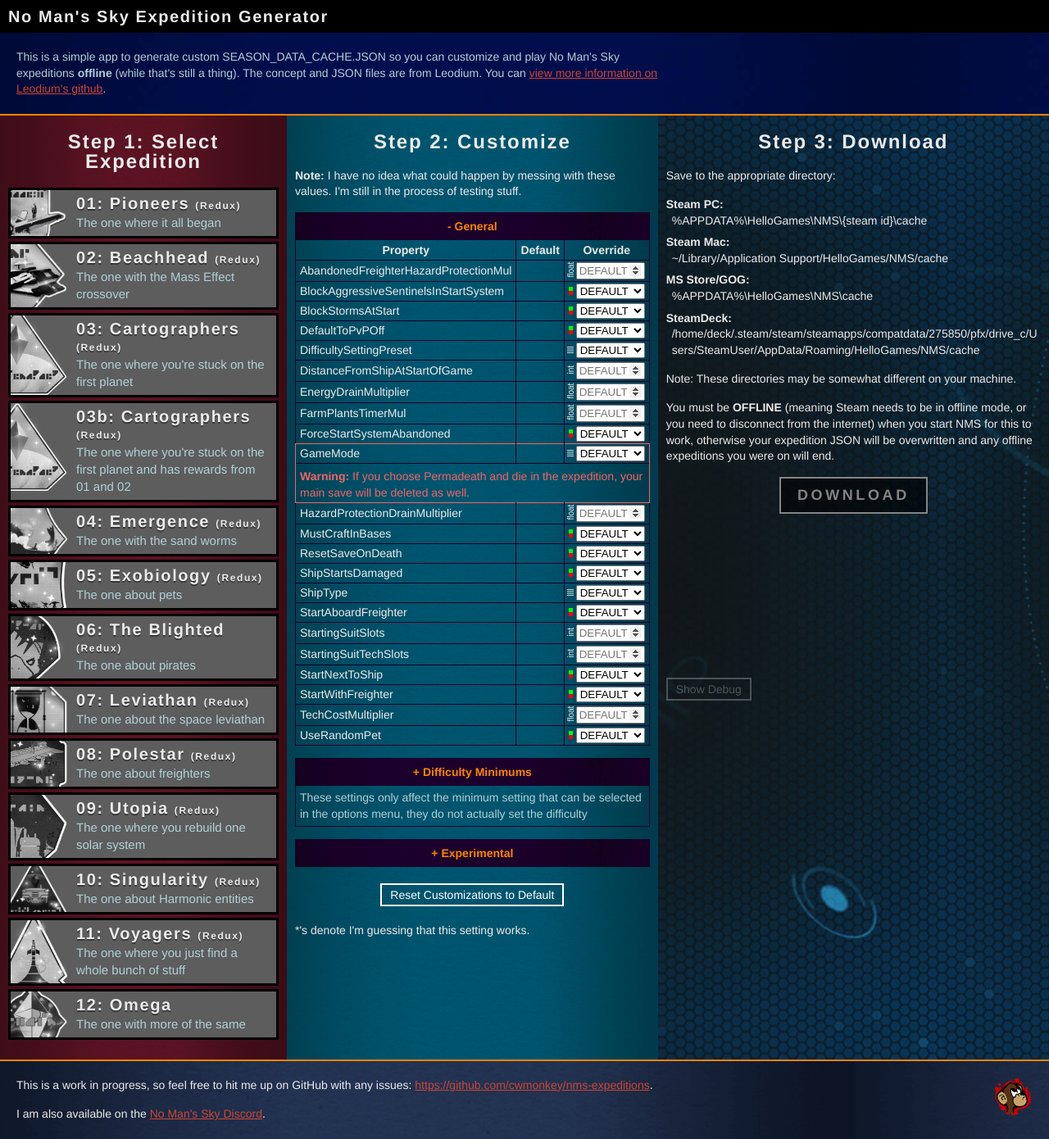
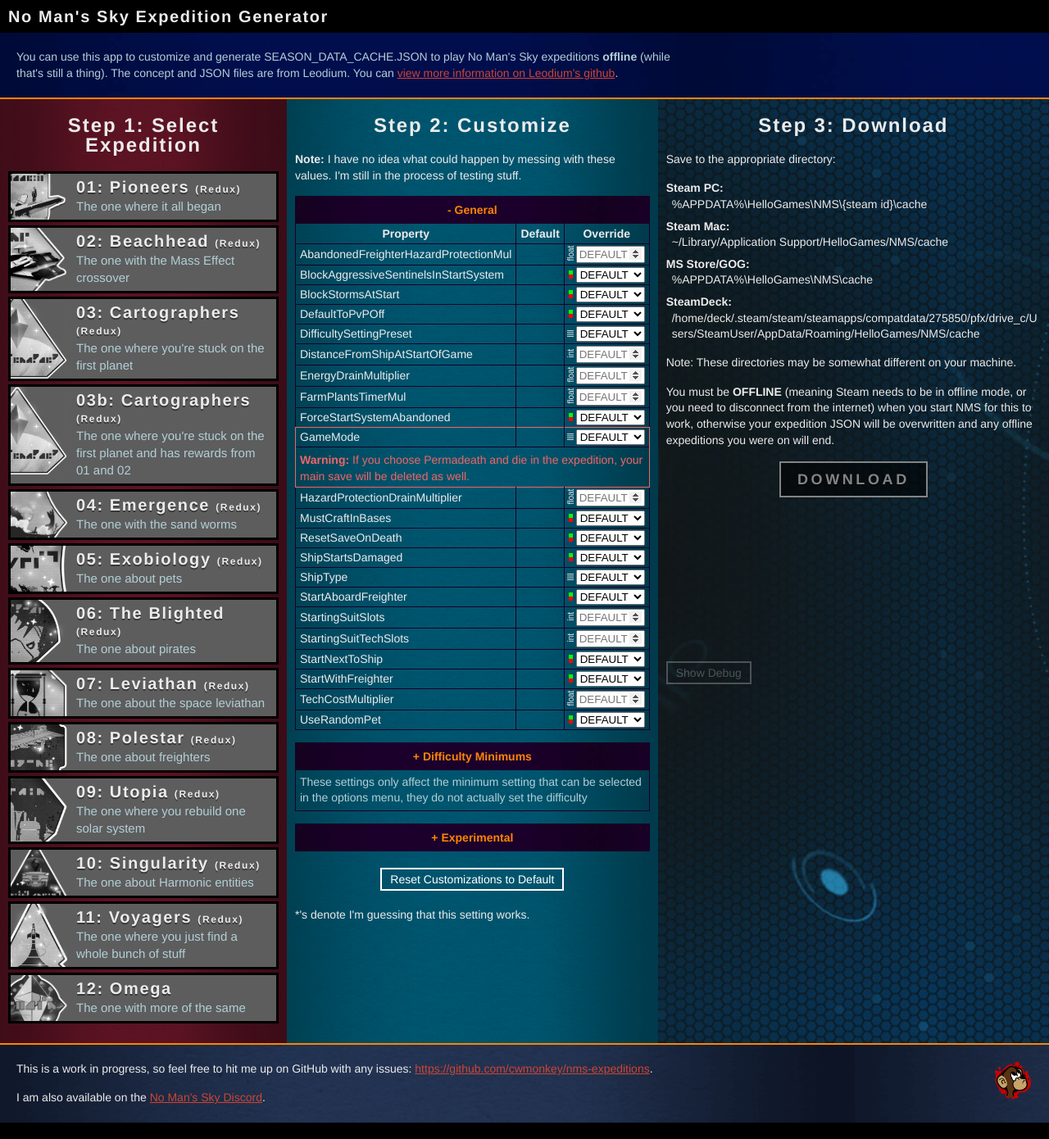
Before and after one commit to cwmonkey/nms-expeditions, a Jekyll site: the page built from index.html, in a window 1280 px wide. Shown: the whole page at 82% size. Built offline with Jekyll 4.4.1, drawn with Linux system fonts in a browser that asks for light colours; some web fonts are replaced.

Commit message:
Adding query string for css file so it updates correctly when pushed (hopefully)
Also another intro copy tweak.

```diff
--- a/Gemfile
+++ b/Gemfile
@@ -33,3 +33,4 @@
 gem "http_parser.rb", "~> 0.6.0", :platforms => [:jruby]
 
 gem "webrick", "~> 1.7"
+gem "jekyll-environment-variables"
--- a/index.html
+++ b/index.html
@@ -11,7 +11,7 @@
 
   <meta name="viewport" content="width=device-width, initial-scale=1">
 
-  <link rel="stylesheet" href="css/global.css">
+  <link rel="stylesheet" href="css/global.css?{{ site.env.BUILD_ID }}">
   <script src="js/libs/jquery/3.7.1/jquery.min.js"></script>
 </head>
 <body data-touched="false">
@@ -24,7 +24,7 @@
   <section class="intro"><div class="content cms">
     <h2 class="visibly-hidden">Introduction</h2>
     <p>
-      This is a simple app to generate custom SEASON_DATA_CACHE.JSON so you can customize and play No Man's Sky expeditions <strong>offline</strong> (while that's still a thing). The concept and JSON files are from Leodium. You can <a href="https://github.com/leodium/leodium-ReLive-NoMansSky-Expeditions-Offline" target="_blank">view more information on Leodium's github</a>.
+      You can use this app to customize and generate SEASON_DATA_CACHE.JSON to play No Man's Sky expeditions <strong>offline</strong> (while that's still a thing). The concept and JSON files are from Leodium. You can <a href="https://github.com/leodium/leodium-ReLive-NoMansSky-Expeditions-Offline" target="_blank">view more information on Leodium's github</a>.
     </p>
   </div></section>
 
```
Also changed, not shown: Gemfile.lock.
